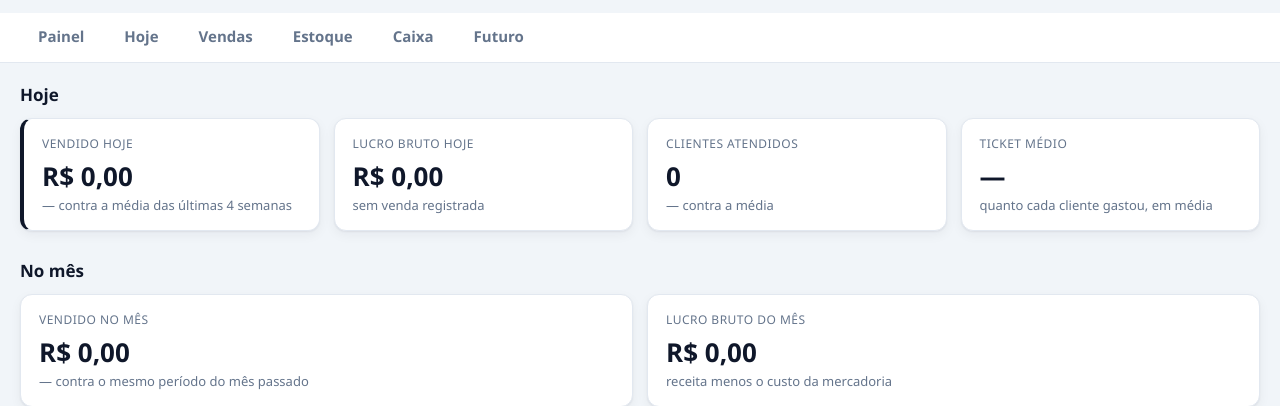
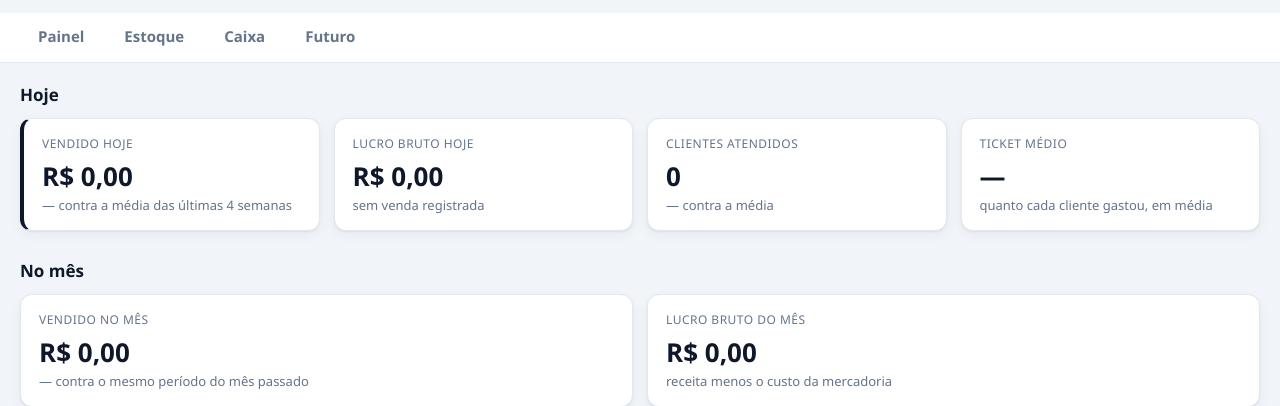
Before and after one commit to dymilsond/aplicativo-de-BI-, a FastAPI app: template templates/hoje.html in a window 1280 px wide. Shown: the part 49-455 px from the top of the page. Run offline with FastAPI, Linux system fonts and the light colour scheme; the template is opened without the code that fills it, so the values that code supplies are empty; some libraries are stand-ins or nearby versions.

Commit message:
fix: o painel vira a porta de entrada; telas superadas saem do menu
Eu tinha deixado as cinco telas estaticas no menu e colocado o painel novo
como sexto item. Quem abria o aplicativo caia em 'Hoje' - tela velha, sem
nenhum callback - e concluia, com razao, que nada tinha mudado. Foi
exatamente esse o relato, tres vezes, e eu insisti que estava funcionando.

A raiz passa a ser o painel. 'Hoje' e 'Vendas' saem do menu: o painel
responde tudo que elas respondiam, e de forma interativa. As rotas
continuam de pe para nao quebrar link antigo, so nao aparecem na navegacao.

Menu: Painel · Estoque · Caixa · Futuro

Verificado entrando pela raiz, sem digitar /painel: cai no painel,
clique em categoria leva 28,9 mi para 7 mi, chip aparece, 10 barras cinza.

Co-Authored-By: Claude Opus 5 <noreply@anthropic.com>
Claude-Session: https://claude.ai/code/session_01JBSQSqmXfLVy6VdYPZsJiD

```diff
--- a/chassi/app.py
+++ b/chassi/app.py
@@ -156,6 +156,27 @@ def sair():
 
 
 @app.get("/", response_class=HTMLResponse)
+def raiz(request: Request, usuario: Usuario = Depends(usuario_logado)):
+    """A porta de entrada é o painel associativo.
+
+    Antes a raiz era a tela 'Hoje', estática, e o painel era o sexto item do
+    menu. Quem abria o aplicativo caía numa tela velha e concluía, com razão,
+    que nada tinha mudado. A tela que representa o produto é a primeira que
+    aparece.
+    """
+    return templates.TemplateResponse(
+        request=request, name="painel.html",
+        context=_contexto(request, usuario, "painel"),
+    )
+
+
+@app.get("/painel", response_class=HTMLResponse)
+def painel_apelido(request: Request, usuario: Usuario = Depends(usuario_logado)):
+    """Apelido da raiz: link antigo continua funcionando."""
+    return raiz(request, usuario)
+
+
+@app.get("/hoje", response_class=HTMLResponse)
 def hoje(request: Request, usuario: Usuario = Depends(usuario_logado)):
     kpis = consultas.kpis_de_hoje(usuario)
     mes = consultas.kpis_do_mes(usuario)
@@ -335,15 +356,6 @@ def servir_cubo(arquivo: str, usuario: Usuario = Depends(usuario_logado)):
     return FileResponse(destino, media_type=tipo, headers={"Cache-Control": "no-store"})
 
 
-@app.get("/painel", response_class=HTMLResponse)
-def painel(request: Request, usuario: Usuario = Depends(usuario_logado)):
-    """Painel associativo: tudo clica, tudo responde."""
-    return templates.TemplateResponse(
-        request=request, name="painel.html",
-        context=_contexto(request, usuario, "painel"),
-    )
-
-
 @app.get("/saude")
 def saude():
     return {"status": "ok"}
--- a/templates/base.html
+++ b/templates/base.html
@@ -32,9 +32,7 @@
 </header>
 
 <nav class="menu">
-  <a href="/painel"  class="{{ 'ativo' if tela == 'painel' }}">Painel</a>
-  <a href="/"        class="{{ 'ativo' if tela == 'hoje' }}">Hoje</a>
-  <a href="/vendas"  class="{{ 'ativo' if tela == 'vendas' }}">Vendas</a>
+  <a href="/"        class="{{ 'ativo' if tela == 'painel' }}">Painel</a>
   <a href="/estoque" class="{{ 'ativo' if tela == 'estoque' }}">Estoque</a>
   <a href="/caixa"   class="{{ 'ativo' if tela == 'caixa' }}">Caixa</a>
   <a href="/futuro"  class="{{ 'ativo' if tela == 'futuro' }}">Futuro</a>
```
